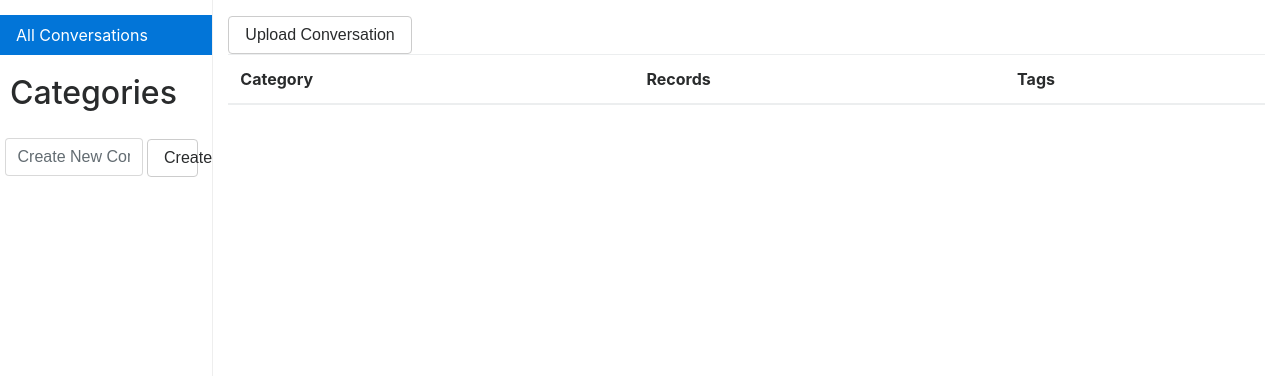
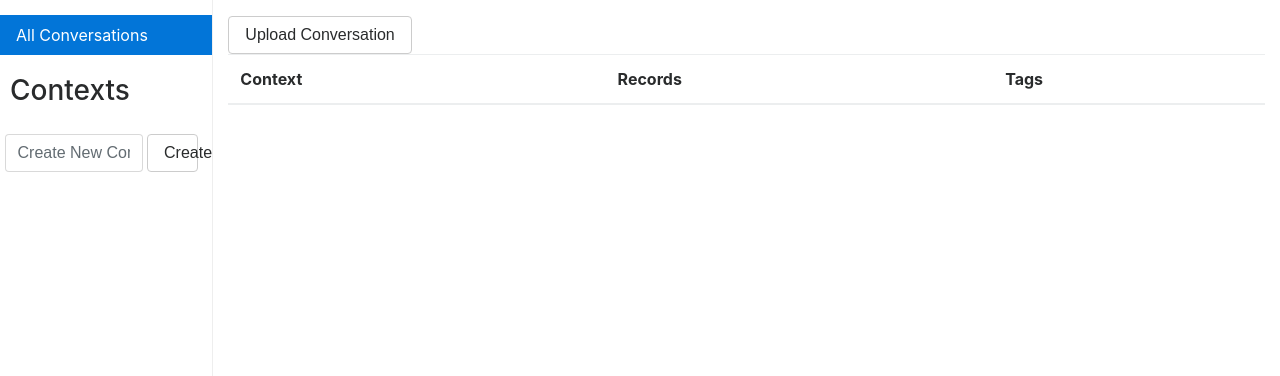
Before and after one commit to mikezucc/questlog, a Django app: template ingestion/templates/dashboard.html in a window 1280 px wide. Shown: the part 56-432 px from the top of the page. Run offline with Django 3.2, Linux system fonts and the light colour scheme; the template is opened without the code that fills it, so the values that code supplies are empty; parts of the project's set-up code (start-up, migrations or seed data) failed here and were passed over; some libraries are stand-ins or nearby versions.

Commit message:
Some language changes

```diff
--- a/ingestion/templates/dashboard.html
+++ b/ingestion/templates/dashboard.html
@@ -205,7 +205,7 @@
             </li>-->
           </ul>
 
-          <h2 style="padding-left:10px;">Categories</h2>
+          <h3 style="padding-left:10px;">Contexts</h3>
           <ul id="contextList" class="nav nav-pills flex-column">
           </ul>
           <form id="contextCreateForm" method="POST" enctype="multipart/form-data" onsubmit="return false;">
@@ -286,10 +286,10 @@
             </div>
           </div>
           <div class="table-responsive">
-            <table id="framesList" class="table table-hover">
+            <table id="framesList" class="table">
               <thead>
                 <tr>
-                  <th>Category</th>
+                  <th>Context</th>
                   <th>Records</th>
                   <th>Tags</th>
                 </tr>
```
